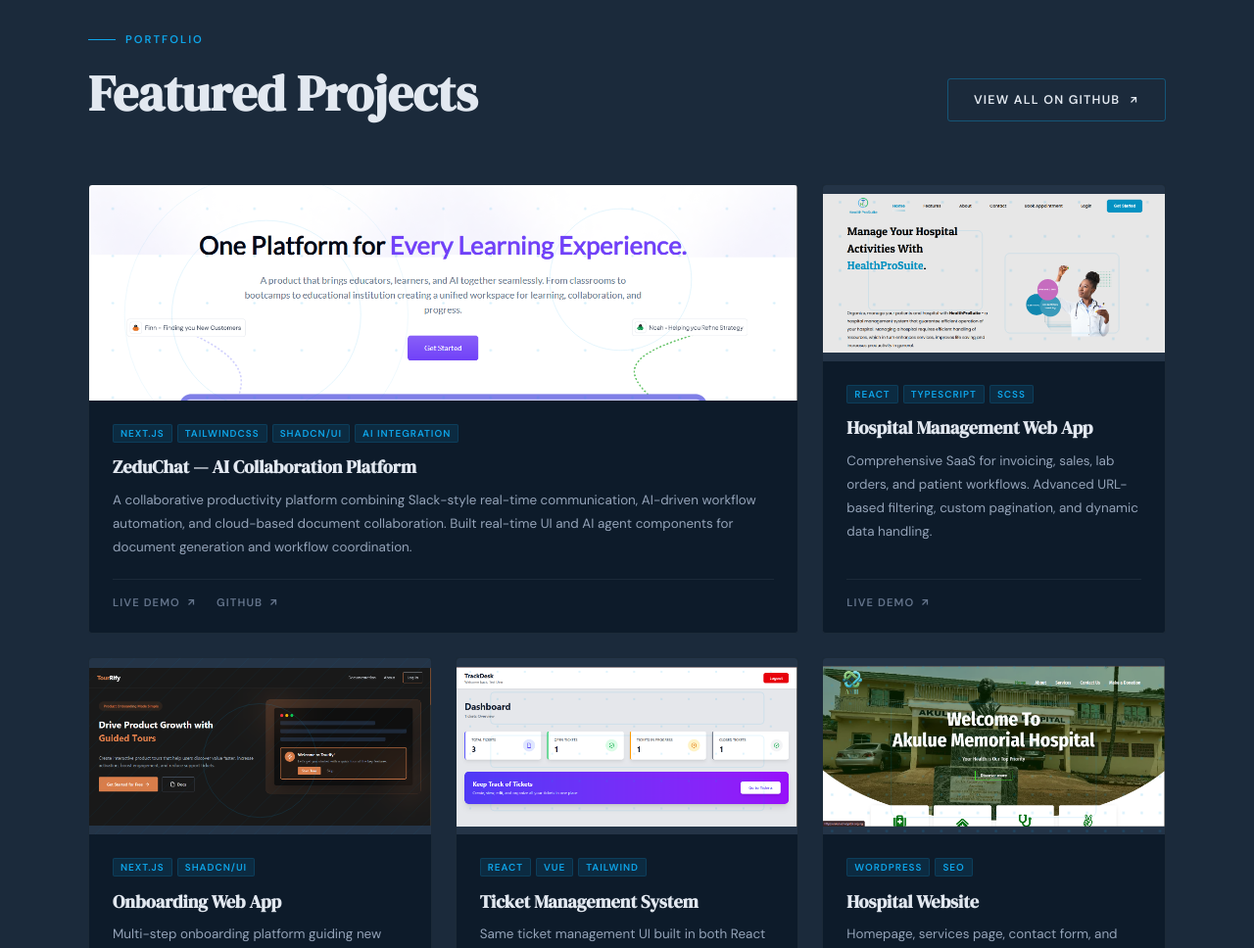
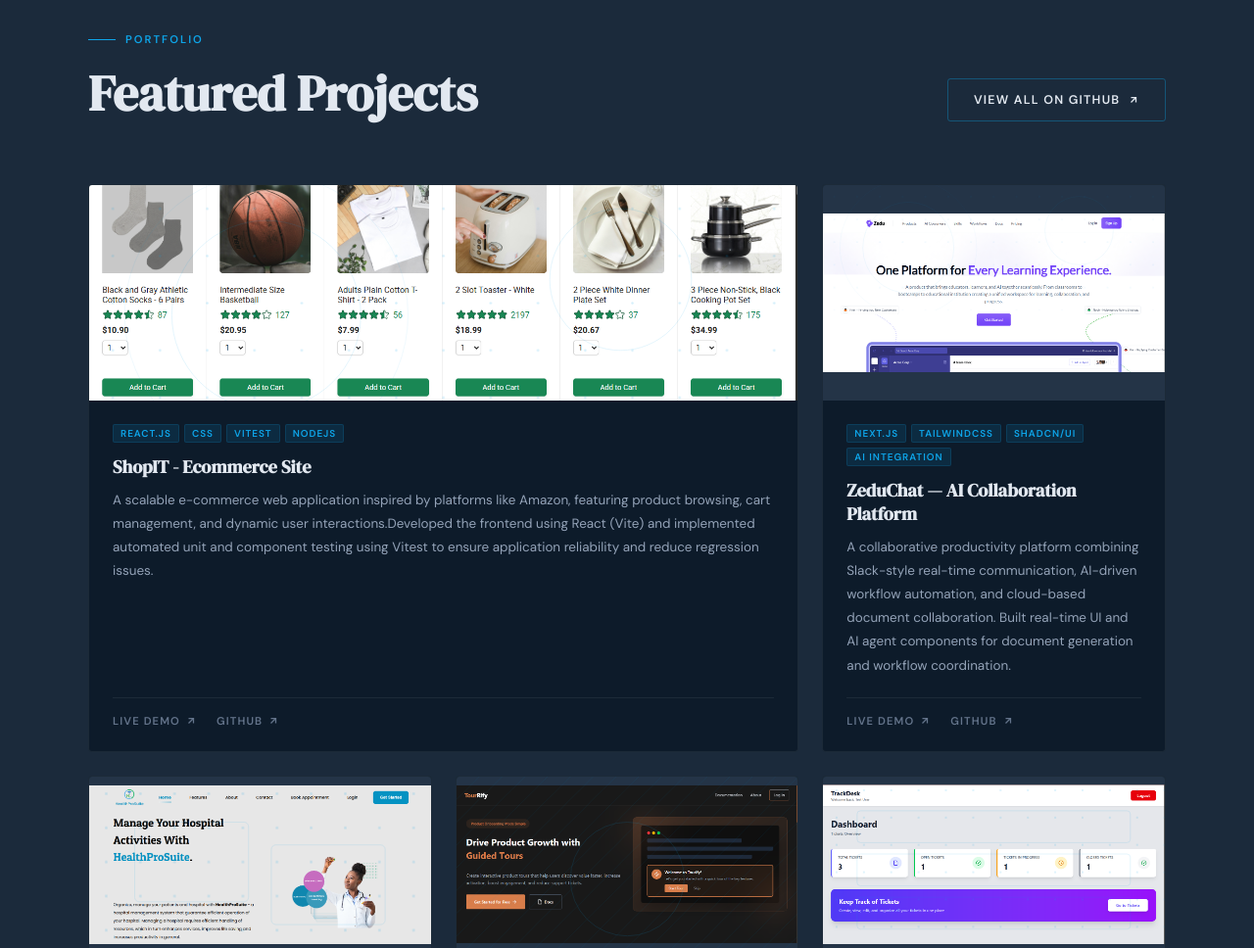
Before and after one commit to Dcomputer22/portfolio, a plain HTML site: page index.html in a window 1280 px wide. Shown: the part 3460-4428 px from the top of the page at 98% size. Drawn offline with nearby package versions, Linux system fonts and the light colour scheme.

Commit message:
Add new project to portfolio

```diff
--- a/index.html
+++ b/index.html
@@ -414,8 +414,100 @@
                   stroke-width="0.5"
                 />
               </svg>
+              <img src="/assets/ecommerce.png" alt="ecommerce-app-screenshot" />
+            </div>
+            <div class="project-body">
+              <div class="project-stack">
+                <span class="stack-tag">React.js</span
+                ><span class="stack-tag">CSS</span
+                ><span class="stack-tag">Vitest</span
+                ><span class="stack-tag">Nodejs</span>
+              </div>
+              <h3 class="project-name">ShopIT - Ecommerce Site</h3>
+              <p class="project-desc">
+                A scalable e-commerce web application inspired by platforms like
+                Amazon, featuring product browsing, cart management, and dynamic
+                user interactions.Developed the frontend using React (Vite) and
+                implemented automated unit and component testing using Vitest to
+                ensure application reliability and reduce regression issues.
+              </p>
+              <div class="project-links">
+                <a
+                  target="_blank"
+                  href="http://ecommerce-project-react-env.eba-dgt6t23k.eu-north-1.elasticbeanstalk.com/"
+                  class="project-link"
+                  >Live Demo
+                  <svg
+                    viewBox="0 0 24 24"
+                    fill="none"
+                    stroke="currentColor"
+                    stroke-width="2.5"
+                  >
+                    <path d="M7 17L17 7M7 7h10v10" /></svg
+                ></a>
+                <a
+                  target="_blank"
+                  href="https://github.com/Dcomputer22/React-Course/tree/main/ecommerce-app"
+                  class="project-link"
+                  >GitHub
+                  <svg
+                    viewBox="0 0 24 24"
+                    fill="none"
+                    stroke="currentColor"
+                    stroke-width="2.5"
+                  >
+                    <path d="M7 17L17 7M7 7h10v10" /></svg
+                ></a>
+              </div>
+            </div>
+          </article>
+
+          <article class="project-card reveal">
+            <div class="project-thumb" style="height: 220px">
+              <svg
+                class="ptn"
+                viewBox="0 0 600 220"
+                xmlns="http://www.w3.org/2000/svg"
+              >
+                <defs>
+                  <pattern
+                    id="pt1"
+                    x="0"
+                    y="0"
+                    width="40"
+                    height="40"
+                    patternUnits="userSpaceOnUse"
+                  >
+                    <circle cx="20" cy="20" r="1" fill="#0EA5E9" />
+                  </pattern>
+                </defs>
+                <rect width="600" height="220" fill="url(#pt1)" />
+                <circle
+                  cx="150"
+                  cy="110"
+                  r="80"
+                  fill="none"
+                  stroke="#0EA5E9"
+                  stroke-width="0.5"
+                />
+                <circle
+                  cx="150"
+                  cy="110"
+                  r="120"
+                  fill="none"
+                  stroke="#0EA5E9"
+                  stroke-width="0.3"
+                />
+                <circle
+                  cx="450"
+                  cy="80"
+                  r="60"
+                  fill="none"
+                  stroke="#0EA5E9"
+                  stroke-width="0.5"
+                />
+              </svg>
               <img src="/assets/zedu-chat.png" alt="zedu-chat-screenshot" />
-              <span class="proj-hint">Add screenshot →</span>
             </div>
             <div class="project-body">
               <div class="project-stack">
```
Also changed, not shown: assets/ecommerce.png (added).
